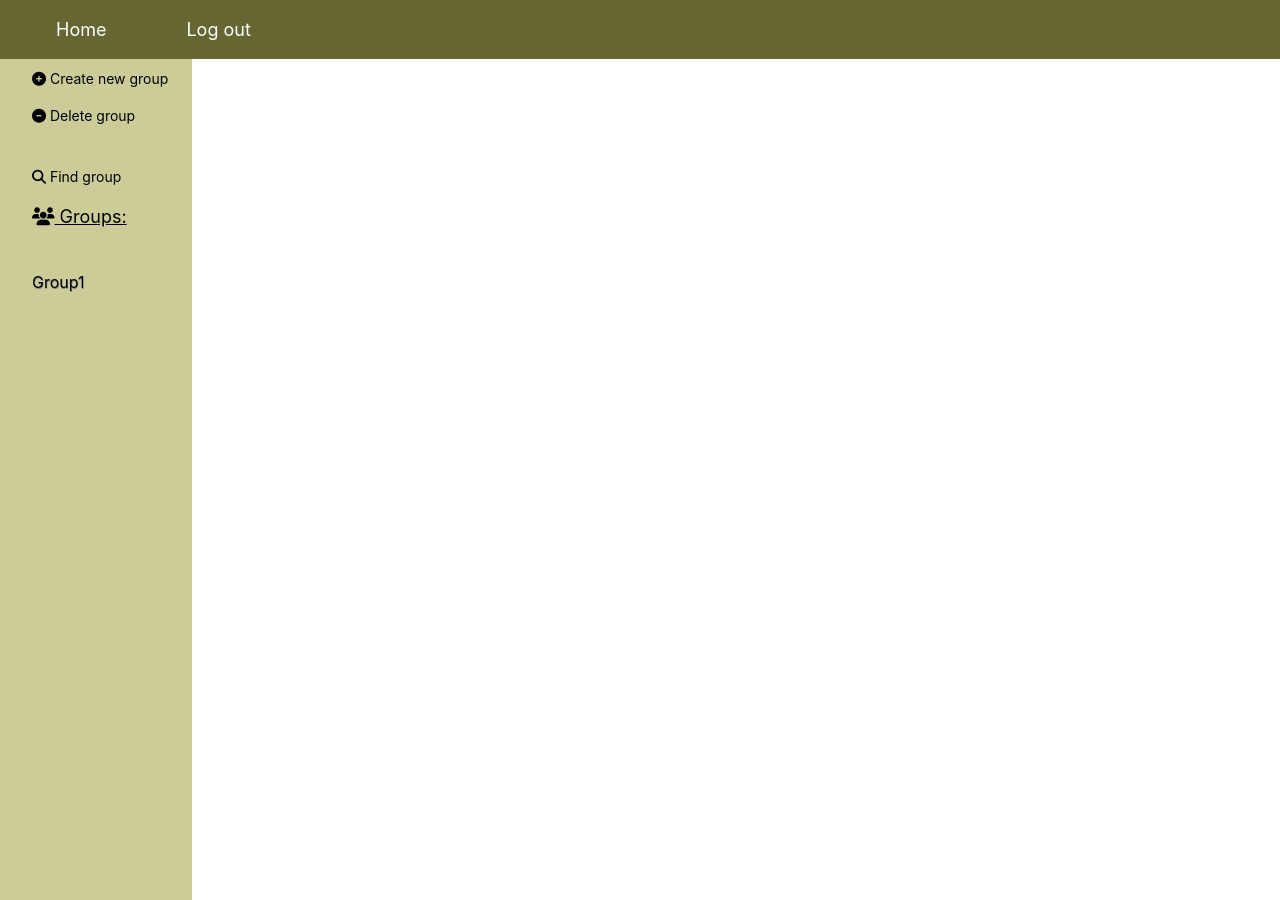
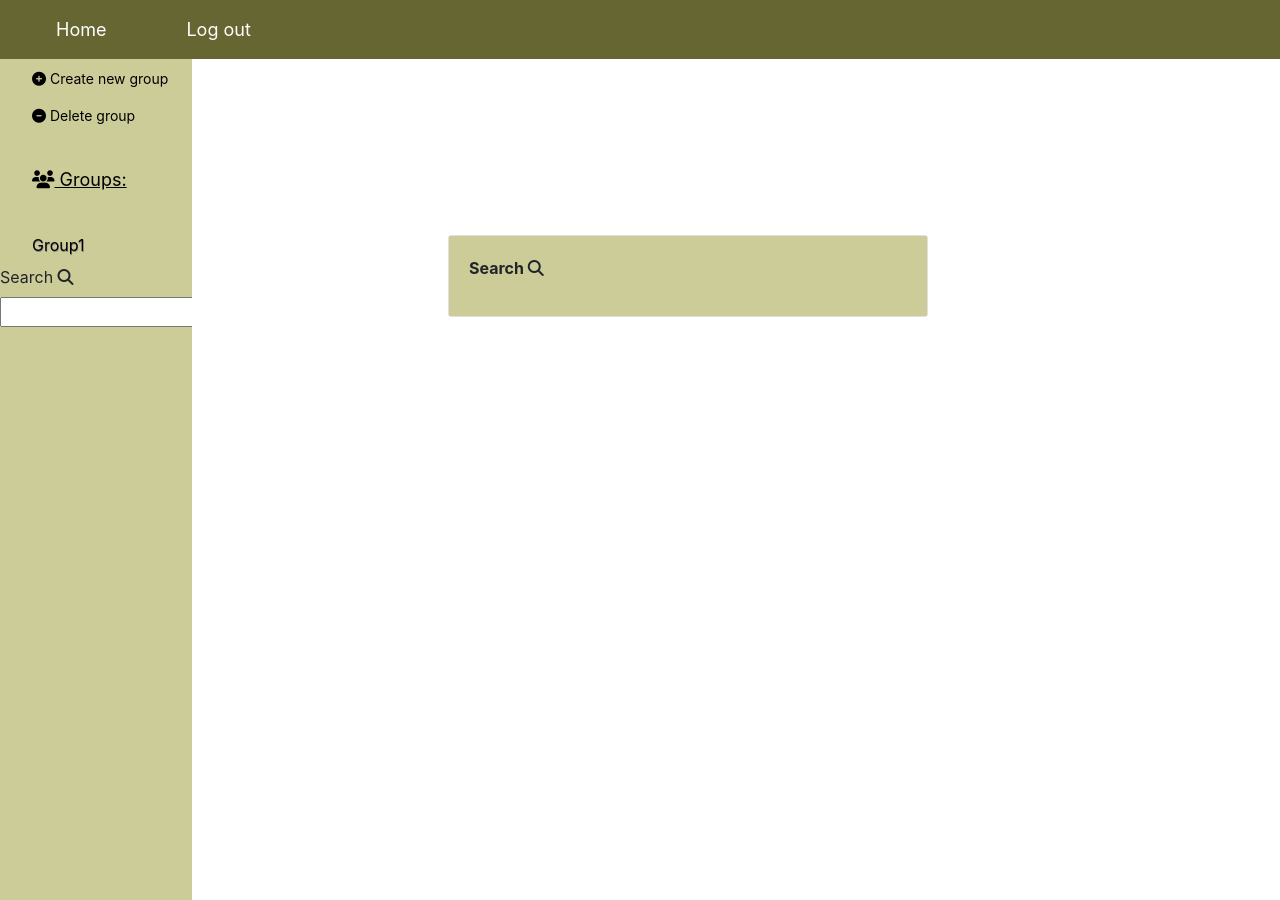
Before and after one commit to PatrycjaPytka/SlackLike, a Django app: page /chat/ in a window 1280 px wide. Run offline with Django 4.2, Linux system fonts and the light colour scheme; a user stored in the database is signed in; data comes from the database, SQL or seed files in the repository; both versions use the stored data as it was after the commit; some libraries are stand-ins or nearby versions.

Commit message:
Tried to create better search field

```diff
--- a/chat_login/templates/chat_login/base.html
+++ b/chat_login/templates/chat_login/base.html
@@ -8,6 +8,7 @@
         <link href="{% static 'chat_login/base.css' %}" rel="stylesheet" type="text/css"/>
         <link rel="stylesheet" href="https://stackpath.bootstrapcdn.com/bootstrap/4.5.2/css/bootstrap.min.css" crossorigin="anonymous">
         <script src="https://kit.fontawesome.com/087106493e.js" crossorigin="anonymous"></script>
+        <link rel="stylesheet" href="//code.jquery.com/ui/1.12.1/themes/base/jquery-ui.css">
     </head>
     <body>
         <nav class="navbar navbar-expand-md">
--- a/chat_main/templates/chat_main/index.html
+++ b/chat_main/templates/chat_main/index.html
@@ -15,9 +15,9 @@
                     <a href="{% url 'chat_main:delete_group' %}" style="text-decoration: None; color: black; text-shadow:None; font:bold; font-size: 14px;">
                         <i class="fas fa-minus-circle"></i> Delete group
                     </a><br>
-                    <a href="{% url 'chat_main:find_group' %}" style="text-decoration: None; color: black; text-shadow:None; font:bold; font-size: 14px;">
+                    {% comment %} <a href="{% url 'chat_main:find_group' %}" style="text-decoration: None; color: black; text-shadow:None; font:bold; font-size: 14px;">
                         <i class="fas fa-search"></i> Find group
-                    </a>
+                    </a> {% endcomment %}
                     <a style = "text-decoration: None; color: black; text-shadow:None; font:bold; font-size: 18px; text-decoration: underline;">
                         <i class="fas fa-users"></i> Groups:
                     </a>
@@ -26,11 +26,27 @@
                             <br>
                             <a href="{% url 'chat_main:room' group %}"> {{group}} </a>
                         {% endfor %}
+
+                    <form>
+                        <label for="group_search"> Search <i class="fas fa-search"></i></label>
+                        <input type="text" name="Search" id="group_search">
+                    </form>
+                    <script src="https://code.jquery.com/jquery-1.12.4.js"></script>
+                    <script src="https://code.jquery.com/ui/1.12.1/jquery-ui.js"></script>
+                    <script>
+                                $(function() {
+                                    $ ("#group_search").autocomplete({
+                                        source: '{% url 'chat_main:index' %}',
+                                        minLength: 1,
+                                    });
+                                } );
+                            </script>
+
                     {% endif %}
                 {% else %}
-                    <a href="{% url 'chat_main:find_group' %}" style = "text-decoration: None; color: black; text-shadow:None; font:bold; font-size: 14px;">
+                    {% comment %} <a href="{% url 'chat_main:find_group' %}" style = "text-decoration: None; color: black; text-shadow:None; font:bold; font-size: 14px;">
                         <i class="fas fa-search"></i> Find group
-                    </a>
+                    </a> {% endcomment %}
                     <br>
                     <a style="text-decoration: None; color: black; text-shadow:None; font:bold; font-size: 18px; text-decoration: underline;">
                         <i class="fas fa-users"></i> Groups:
@@ -47,18 +63,18 @@
                 {% endif %}
             </div>
         </div>
-        {% if find == True %}
+        {% comment %} {% if find == True %} {% endcomment %}
             <br>
             <div class="card" style="width: 30rem; margin-left: 35%; margin-top: 10%">
                         <div class="card-body" style="background-color: CCCC99; text-align: left">
                             <p><strong> Search <i class="fas fa-search"></i></strong></p>
 
-                            <form action="{% url 'chat_main:find_group' %}" method="GET" value="{{request.GET.q}}">
+                            {% comment %} <form action="{% url 'chat_main:find_group' %}" method="GET" value="{{request.GET.q}}">
                                 <input type="text" size="40" name="find_it" value="{{request.GET.q}}" placeholder="Find group"/>
                                 <input type="submit" name="submit" value="Search" class="btn btn-secondary" style="margin-left: 2%;"/>
-                            </form>
+                            </form> {% endcomment %}
 
-            {% if submitbutton == 'Search' and request.GET.find_it != '' %}
+            {% comment %} {% if submitbutton == 'Search' and request.GET.find_it != '' %}
                 {% if results %}
                     {% for result in results %}
                         <a href="{% url 'chat_main:room' result.name_of_group %}" class="a"> {{result.name_of_group}} </a>
@@ -66,8 +82,8 @@
                 {% else %}
                     <h5> None </h5>
                 {% endif %}
-            {% endif %}
-        {% endif %}
+            {% endif %} {% endcomment %}
+        {% comment %} {% endif %} {% endcomment %}
     {% else %}
         <div class="card" style="width: 40rem; margin-left: 35%; margin-top: 10%">
             <div class="card-body" style="background-color: CCCC99; text-align: center">
--- a/chat_main/urls.py
+++ b/chat_main/urls.py
@@ -11,5 +11,5 @@ urlpatterns = [
     path('deletegroup/<str:group>/', views.confirm, name='confirm'),
     path('editgroup/<str:room_name>/', views.edit_group, name='edit_group'),
     path('leave_group/<str:group>/', views.leave_group, name='leave_group'),
-    path('find_group/', views.find_group, name='find_group'),
+    # path('find_group/', views.find_group, name='find_group'),
 ]
--- a/chat_main/views.py
+++ b/chat_main/views.py
@@ -1,5 +1,5 @@
 from django.shortcuts import render, redirect
-from django.http import HttpResponse
+from django.http import HttpResponse, JsonResponse
 from .forms import NewGroupForm
 from .models import Groups
 
@@ -10,8 +10,17 @@ def index(request):
     return render(request, 'chat_main/index.html', {
                 'group_names': group_names,
                 'who_ask': who_ask,
-                'find': False,
+                # 'find': False,
                 })
+
+    if 'term' in request.GET:
+        qs = Groups.objects.filter(name_of_group__istartswith=request.GET.get('term'))
+        names = list()
+        for group in qs:
+            names.append(group.name_of_group)
+        return JsonResponse(names, safe=False)
+
+    return render(request, 'chat_main/index.html')
 
 
 def room(request, room_name):
@@ -97,34 +106,34 @@ def leave_group(request, group):
                 })
 
 
-def find_group(request):
-    group_names = Groups.objects.all()
-    who_ask = request.user
+# def find_group(request):
+    # group_names = Groups.objects.all()
+    # who_ask = request.user
 
-    if request.method == 'GET':
-        look_for = request.GET.get('find_it')
-        submitbutton = request.GET.get('submit')
+    # if request.method == 'GET':
+    #     look_for = request.GET.get('find_it')
+    #     submitbutton = request.GET.get('submit')
 
-        if look_for is not None:
-            results = Groups.objects.filter(name_of_group__contains=look_for).distinct()
-            return render(request, 'chat_main/index.html', {
-                        'results': results,
-                        'submitbutton': submitbutton,
-                        'group_names': group_names,
-                        'who_ask': who_ask,
-                        'find': True,
-                        })
+    #     if look_for is not None:
+    #         results = Groups.objects.filter(name_of_group__contains=look_for).distinct()
+    #         return render(request, 'chat_main/index.html', {
+    #                     'results': results,
+    #                     'submitbutton': submitbutton,
+    #                     'group_names': group_names,
+    #                     'who_ask': who_ask,
+    #                     'find': True,
+    #                     })
 
-        else:
-            return render(request, 'chat_main/index.html', {
-                        'group_names': group_names,
-                        'who_ask': who_ask,
-                        'find': True,
-                        })
+    #     else:
+    #         return render(request, 'chat_main/index.html', {
+    #                     'group_names': group_names,
+    #                     'who_ask': who_ask,
+    #                     'find': True,
+    #                     })
 
-    else:
-        return render(request, 'chat_main/index.html', {
-                    'group_names': group_names,
-                    'who_ask': who_ask,
-                    'find': True,
-                    })
+    # else:
+    #     return render(request, 'chat_main/index.html', {
+    #                 'group_names': group_names,
+    #                 'who_ask': who_ask,
+    #                 'find': True,
+    #                 })
```
Also changed, not shown: chat_main/migrations/0002_searchfield.py (added), chat_main/migrations/0003_delete_searchfield.py (added), db.sqlite3.
